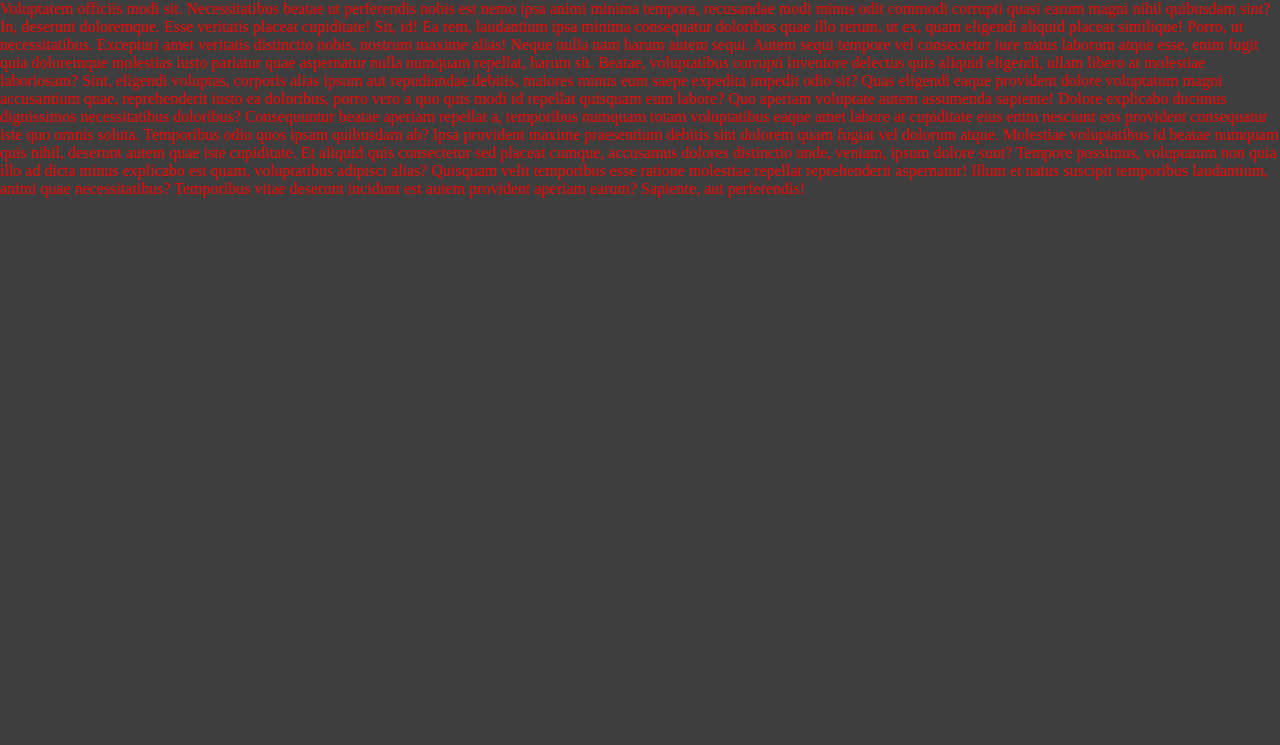
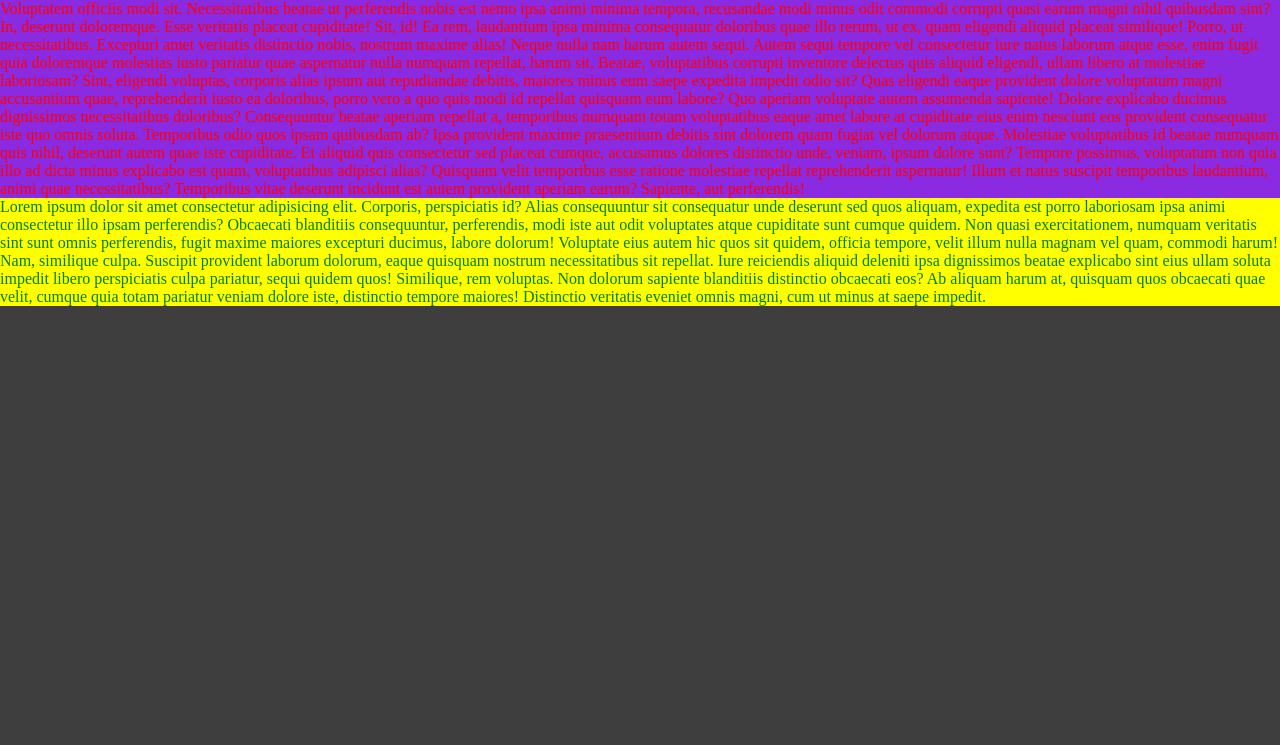
Before and after one commit to Jarode-M/Toto, a plain HTML site: page index.html in a window 1280 px wide. Shown: the part 55-800 px from the top of the page. Drawn offline with Linux system fonts and the light colour scheme.

Commit message:
five-commit

```diff
--- a/index.html
+++ b/index.html
@@ -18,6 +18,14 @@
     Dolore explicabo ducimus dignissimos necessitatibus doloribus? Consequuntur beatae aperiam repellat a, temporibus numquam totam voluptatibus eaque amet labore at cupiditate eius enim nesciunt eos provident consequatur iste quo omnis soluta.
     Temporibus odio quos ipsam quibusdam ab? Ipsa provident maxime praesentium debitis sint dolorem quam fugiat vel dolorum atque. Molestiae voluptatibus id beatae numquam quis nihil, deserunt autem quae iste cupiditate.
     Et aliquid quis consectetur sed placeat cumque, accusamus dolores distinctio unde, veniam, ipsum dolore sunt? Tempore possimus, voluptatum non quia illo ad dicta minus explicabo est quam, voluptatibus adipisci alias?
-    Quisquam velit temporibus esse ratione molestiae repellat reprehenderit aspernatur! Illum et natus suscipit temporibus laudantium, animi quae necessitatibus? Temporibus vitae deserunt incidunt est autem provident aperiam earum? Sapiente, aut perferendis!</p>
+    Quisquam velit temporibus esse ratione molestiae repellat reprehenderit aspernatur! Illum et natus suscipit temporibus laudantium, animi quae necessitatibus? Temporibus vitae deserunt incidunt est autem provident aperiam earum? Sapiente, aut perferendis!
+    </p>
+    <div>
+        Lorem ipsum dolor sit amet consectetur adipisicing elit. Corporis, perspiciatis id? Alias consequuntur sit consequatur unde deserunt sed quos aliquam, expedita est porro laboriosam ipsa animi consectetur illo ipsam perferendis?
+        Obcaecati blanditiis consequuntur, perferendis, modi iste aut odit voluptates atque cupiditate sunt cumque quidem. Non quasi exercitationem, numquam veritatis sint sunt omnis perferendis, fugit maxime maiores excepturi ducimus, labore dolorum!
+        Voluptate eius autem hic quos sit quidem, officia tempore, velit illum nulla magnam vel quam, commodi harum! Nam, similique culpa. Suscipit provident laborum dolorum, eaque quisquam nostrum necessitatibus sit repellat.
+        Iure reiciendis aliquid deleniti ipsa dignissimos beatae explicabo sint eius ullam soluta impedit libero perspiciatis culpa pariatur, sequi quidem quos! Similique, rem voluptas. Non dolorum sapiente blanditiis distinctio obcaecati eos?
+        Ab aliquam harum at, quisquam quos obcaecati quae velit, cumque quia totam pariatur veniam dolore iste, distinctio tempore maiores! Distinctio veritatis eveniet omnis magni, cum ut minus at saepe impedit.
+    </div>
 </body>
 </html>
--- a/style.css
+++ b/style.css
@@ -16,4 +16,10 @@ h1 {
 
 p {
     color: red;
+    background-color: blueviolet;
 }
+
+div {
+    color: green;
+    background-color: yellow;
+}
```
